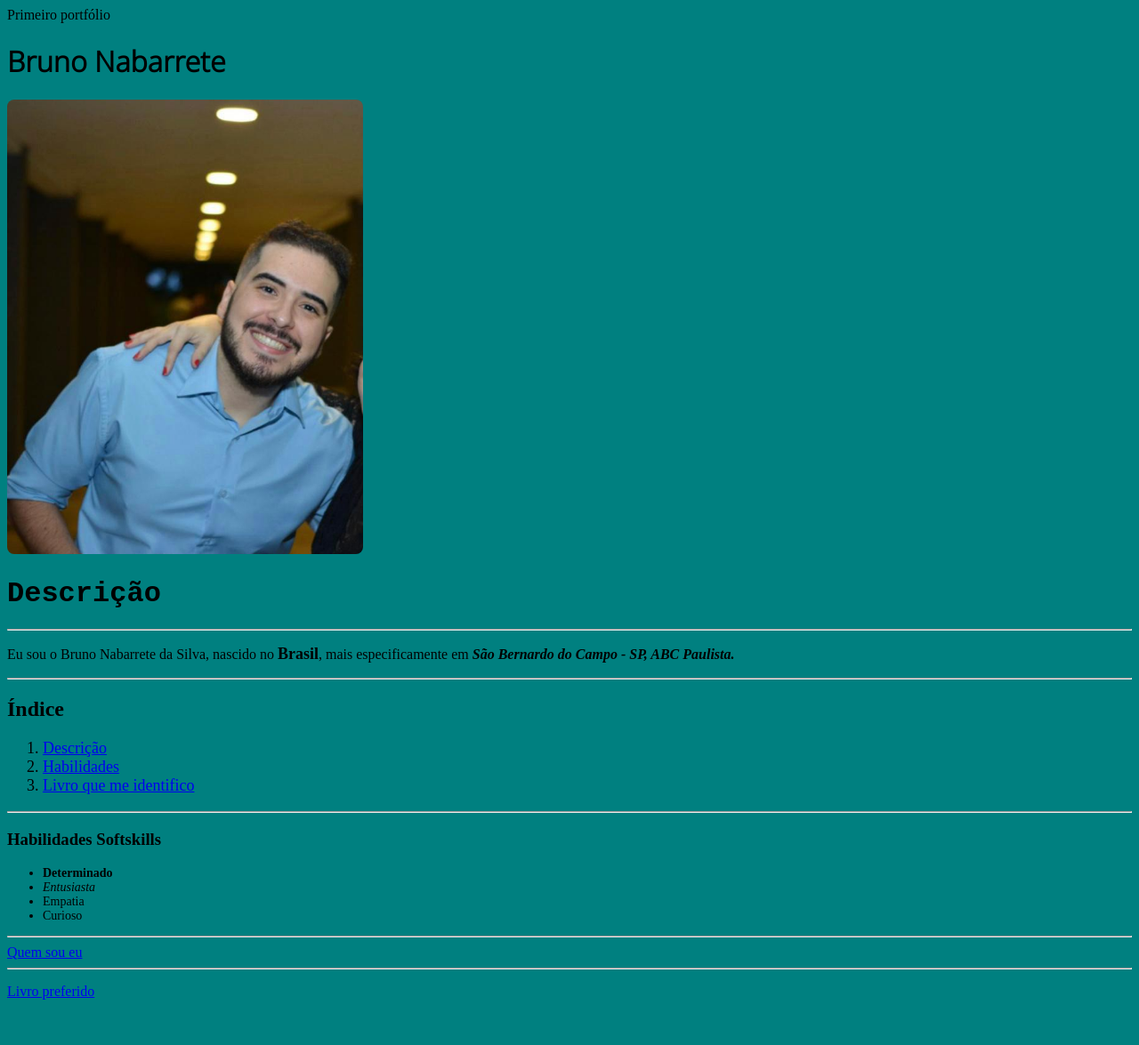
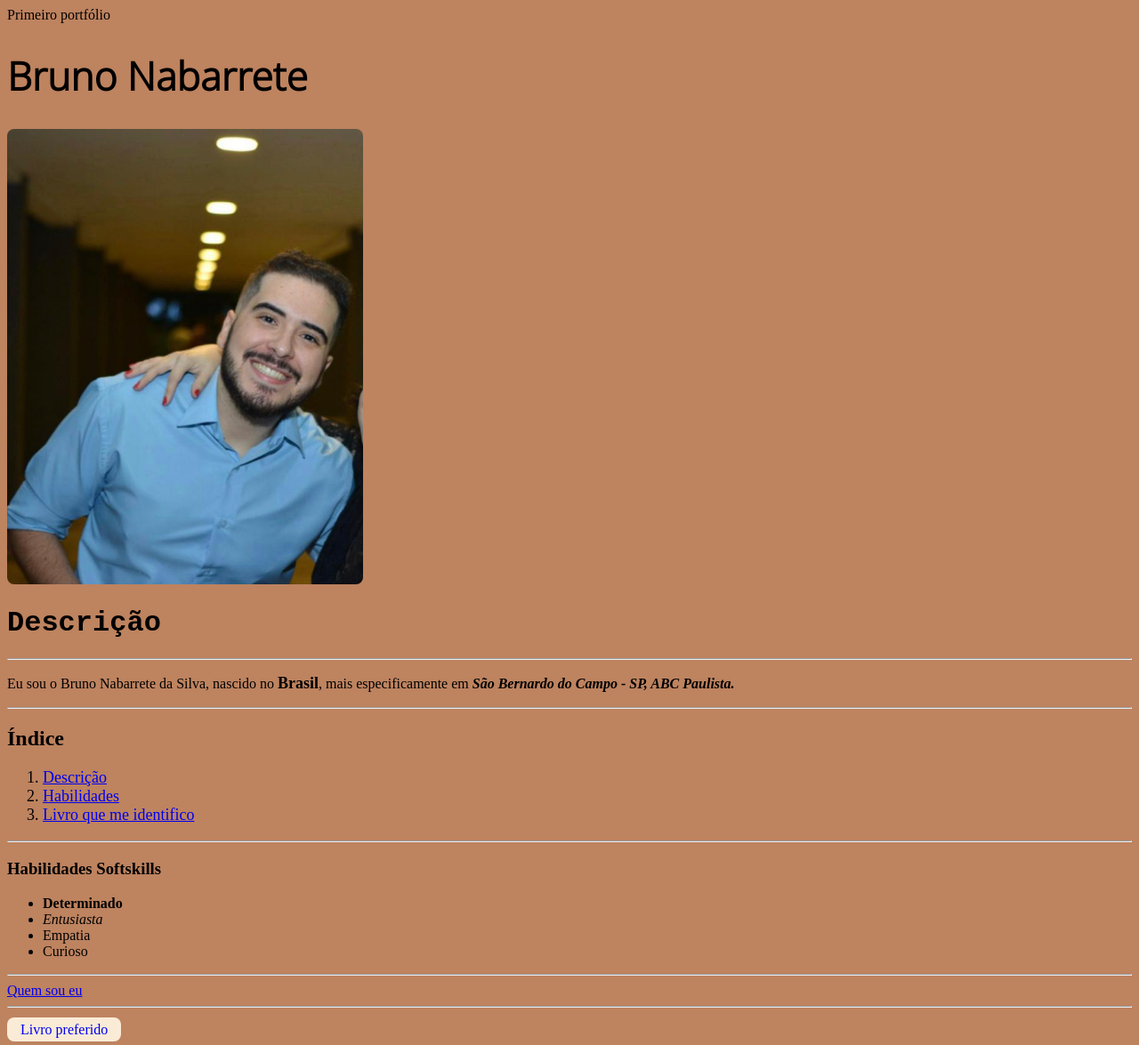
Before and after one commit to BrunoNabarrete/portfolio-web, a plain HTML site: page index.html in a window 1280 px wide. Shown: the whole page at 89% size. Before the commit the page ends 1132 px from the top, so only its background shows below. Drawn offline with Linux system fonts and the light colour scheme.

Commit message:
alteração de cores e fontes

```diff
--- a/index.html
+++ b/index.html
@@ -9,6 +9,8 @@
     <style>
         #name {
             font-family: 'Noto Sans', sans-serif;
+            font-weight: 800;
+            font-size: 44px;
         }
 
         h1{
@@ -16,7 +18,7 @@
         }
 
         body {
-            background-color: teal;
+            background-color: #BE835F;
         }
 
         #país {
@@ -33,11 +35,20 @@
         }
 
         .listasoft {
-            font-size: 14px;
+            font-size: 16px;
         }
 
         #Foto1 {
             border-radius: 8px ;
+
+        }
+
+        #livro {
+            background-color: antiquewhite;
+            text-decoration: none;
+            padding: 5px 15px;
+            border-radius: 8px;
+            justify-content: center;
 
         }
 
```
